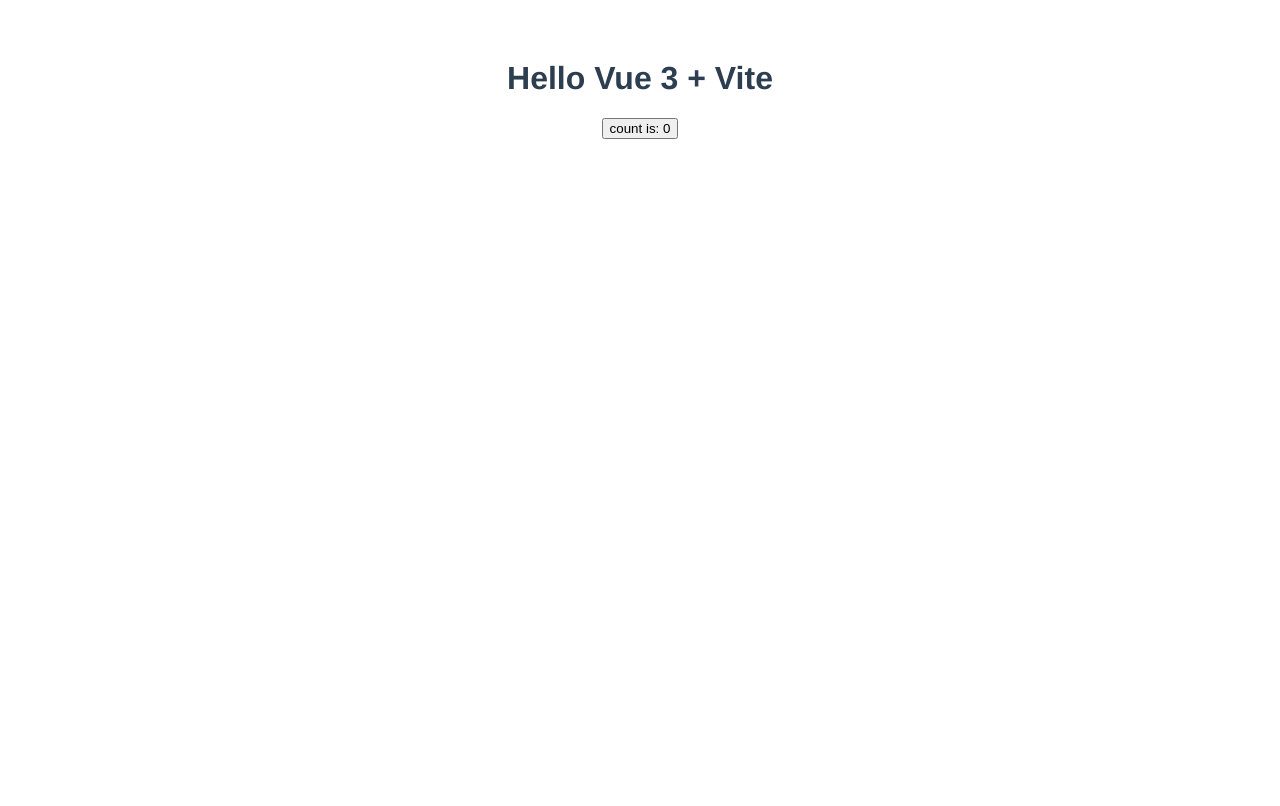
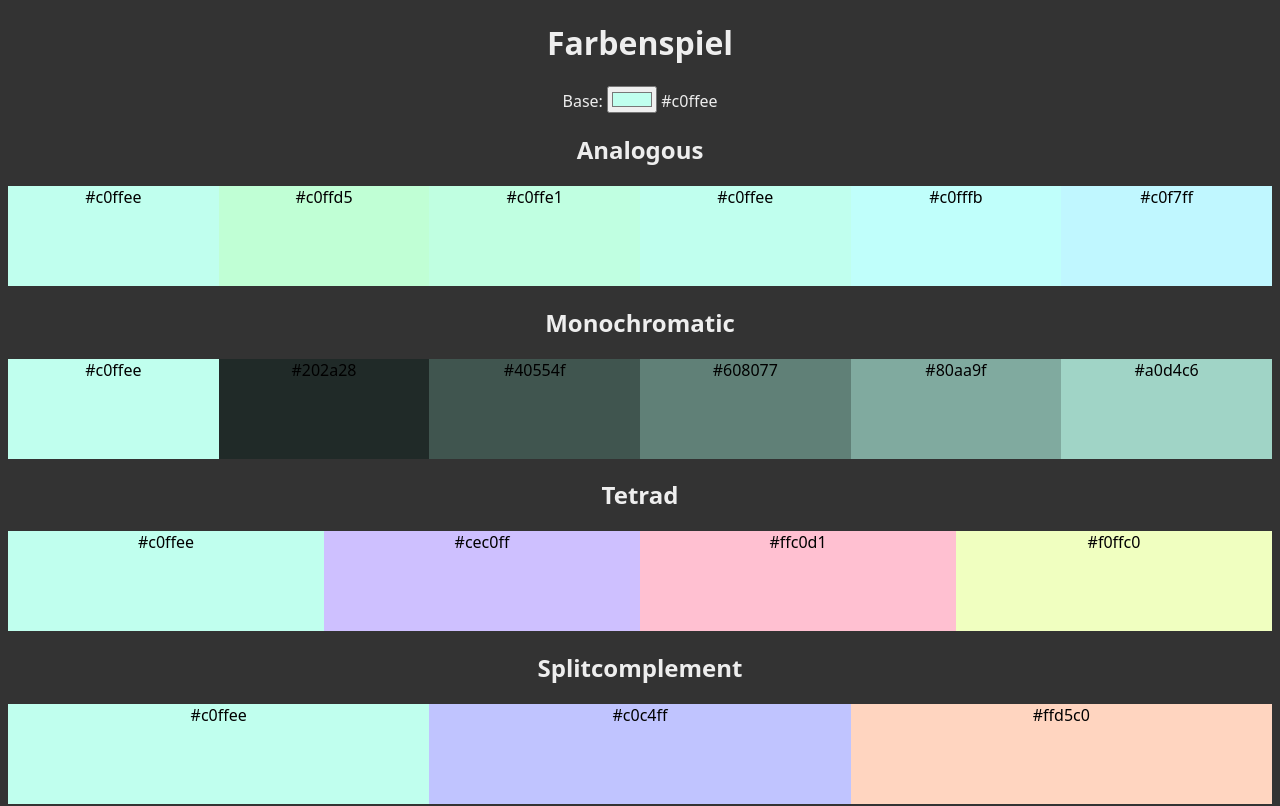
Before and after one commit to mariofink/farbenspiel, a Vue app: page / in a window 1280 px wide. Shown: the top 806 px of the page. Built offline with nearby package versions, Linux system fonts and the light colour scheme.

Commit message:
import code from Vue2 app

```diff
--- a/index.html
+++ b/index.html
@@ -4,7 +4,7 @@
     <meta charset="UTF-8" />
     <link rel="icon" href="/favicon.ico" />
     <meta name="viewport" content="width=device-width, initial-scale=1.0" />
-    <title>Vite App</title>
+    <title>Farbenspiel</title>
   </head>
   <body>
     <div id="app"></div>
--- a/package.json
+++ b/package.json
@@ -7,6 +7,7 @@
     "preview": "vite preview"
   },
   "dependencies": {
+    "tinycolor2": "^1.4.2",
     "vue": "^3.2.25"
   },
   "devDependencies": {
--- a/src/App.vue
+++ b/src/App.vue
@@ -1,20 +1,17 @@
 <script setup>
 // This starter template is using Vue 3 <script setup> SFCs
 // Check out https://v3.vuejs.org/api/sfc-script-setup.html#sfc-script-setup
-import HelloWorld from './components/HelloWorld.vue'
+import FarbenSpiel from "./components/FarbenSpiel.vue";
 </script>
 
 <template>
-  <HelloWorld msg="Hello Vue 3 + Vite" />
+  <FarbenSpiel />
 </template>
 
 <style>
 #app {
-  font-family: Avenir, Helvetica, Arial, sans-serif;
+  font-family: system-ui,-apple-system,Segoe UI,Roboto,Helvetica,Arial,sans-serif,Apple Color Emoji,Segoe UI Emoji;
   -webkit-font-smoothing: antialiased;
   -moz-osx-font-smoothing: grayscale;
-  text-align: center;
-  color: #2c3e50;
-  margin-top: 60px;
 }
 </style>
--- /dev/null
+++ b/src/components/FarbKombination.vue
@@ -0,0 +1,49 @@
+<template>
+<div>
+   <h2>{{ title }}</h2>
+   <div class="farbkombination">
+       <div class="farbfeld" v-for="(color, index) in colors" v-bind:key="title + index"
+       v-bind:style="{backgroundColor: color, width: 100/colors.length + '%'}">
+           {{ color }}
+       </div>
+   </div>
+</div>
+</template>
+
+<script>
+import tinycolor from "tinycolor2";
+
+export default {
+  name: "FarbKombination",
+  props: ["type", "baseColor"],
+  computed: {
+    colors: function() {
+      return getHexColors(tinycolor(this.baseColor)[this.type]());
+    },
+    title: function() {
+      const title = this.type.toString();
+      return title.charAt(0).toUpperCase() + title.slice(1);
+    }
+  }
+};
+
+function getHexColors(colors) {
+  return colors.map(function(color) {
+    return color.toHexString();
+  });
+}
+</script>
+
+<style scoped>
+.farbkombination {
+  display: flex;
+  justify-content: space-between;
+}
+
+.farbfeld {
+  color: #000;
+  width: 100px;
+  height: 100px;
+  transition: all ease-in 1s;
+}
+</style>
--- /dev/null
+++ b/src/components/FarbenSpiel.vue
@@ -0,0 +1,55 @@
+<template>
+    <main>
+        <h1>Farbenspiel</h1>
+        Base:
+        <input type="color" v-model="baseColor">
+        {{baseColor}}
+
+        <ul class="combinations">
+            <li v-for="combo in combinations" v-bind:key="combo.title">
+                <FarbKombination :type="combo" :baseColor="baseColor"></FarbKombination>
+            </li>
+        </ul>
+    </main>
+</template>
+
+<script>
+import FarbKombination from "./FarbKombination.vue";
+
+export default {
+  name: "FarbenSpiel",
+  components: { FarbKombination },
+  data: () => {
+    return {
+      baseColor: "#c0ffee",
+      combinations: [
+        "analogous",
+        "monochromatic",
+        "tetrad",
+        "splitcomplement",
+        "triad"
+      ]
+    };
+  }
+};
+</script>
+
+<style>
+body {
+  background: #333;
+  color: #eee;
+  font-family: Lato, sans-serif;
+}
+
+main {
+  max-width: 1280px;
+  margin: 0 auto;
+  text-align: center;
+}
+
+.combinations {
+  list-style: none;
+  padding: 0;
+  width: 100%;
+}
+</style>
```
Also changed, not shown: 1 other file (tests, documents, lock files or other folders).
